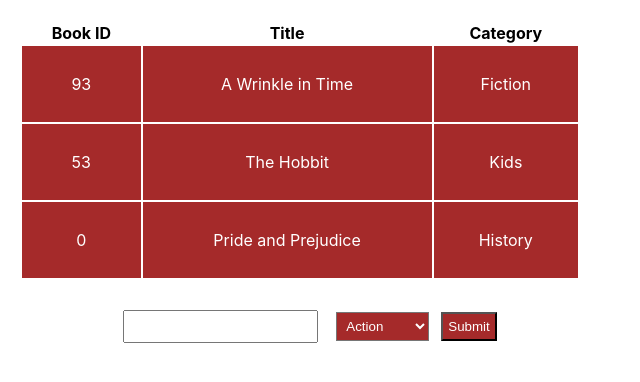
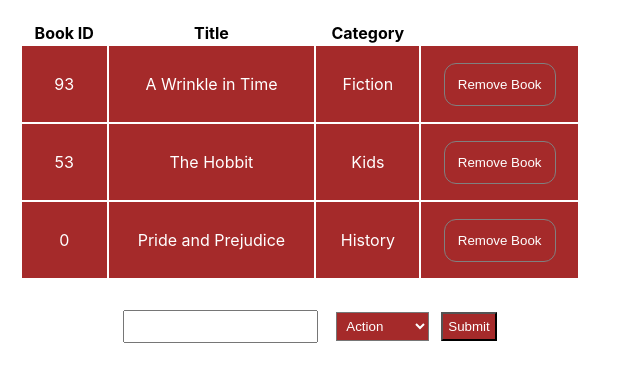
Before and after one commit to ampaire/BookStore, a React (Create React App) app: page / in a window 1280 px wide. Shown: the top 382 px of the page, without its empty margins (0-640 px from the left). Built offline with nearby package versions, Linux system fonts and the light colour scheme.

Commit message:
Add the remove button

```diff
--- a/src/components/Book.js
+++ b/src/components/Book.js
@@ -1,12 +1,19 @@
 import React from 'react';
 import PropTypes from 'prop-types';
 import styled from 'styled-components';
+import { removeBook } from '../actions/index';
 
 const TR = styled.tr`
 background: Brown;
 color: white;
 text-align: center;
 width: 100%;
+`;
+const BUTTON = styled.button`
+  border: 1px solid gray;
+  border-radius: 12px;
+  padding: 13px;
+  outline:none;
 `;
 
 export default function Books({ book }) {
@@ -15,6 +22,11 @@ export default function Books({ book }) {
       <td>{book.id}</td>
       <td>{book.title}</td>
       <td>{book.category}</td>
+      <td>
+        <BUTTON type="submit" onClick={() => removeBook(book)}>
+          Remove Book
+        </BUTTON>
+      </td>
     </TR>
   );
 }
--- a/src/containers/BooksList.js
+++ b/src/containers/BooksList.js
@@ -3,13 +3,14 @@ import { connect } from 'react-redux';
 import PropTypes from 'prop-types';
 import styled from 'styled-components';
 import Book from '../components/Book';
+import { removeBook } from '../actions/index';
 
 const TABLE = styled.table`
 width: 600px
 height: 400px
 `;
 
-const BooksList = ({ state }) => (
+const BooksList = ({ state, removeBook }) => (
   <TABLE className="table-one">
     <thead>
       <tr>
@@ -19,13 +20,21 @@ const BooksList = ({ state }) => (
       </tr>
     </thead>
     <tbody>
-      {state.map(book => <Book key={book.id} book={book} />)}
+      {state.map(book => <Book key={book.id} book={book} removeBook={removeBook} />)}
     </tbody>
   </TABLE>
 );
 BooksList.propTypes = {
   state: PropTypes.instanceOf(Array).isRequired,
+  removeBook: PropTypes.func.isRequired,
 };
 
 const mapStateToProps = state => ({ state });
-export default connect(mapStateToProps)(BooksList);
+
+const mapDispatchToProps = dispatch => ({
+  removeBook: book => {
+    dispatch(removeBook(book));
+  },
+});
+
+export default connect(mapStateToProps, mapDispatchToProps)(BooksList);
```
